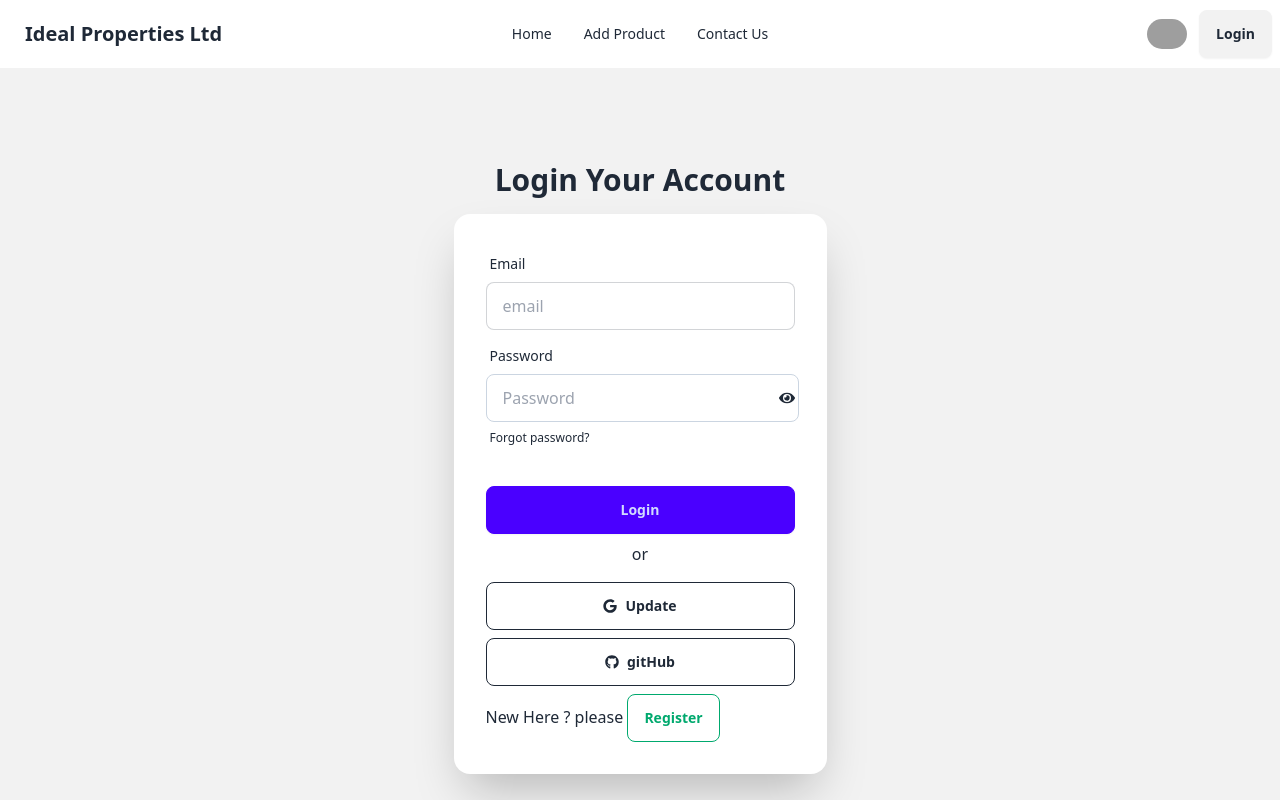
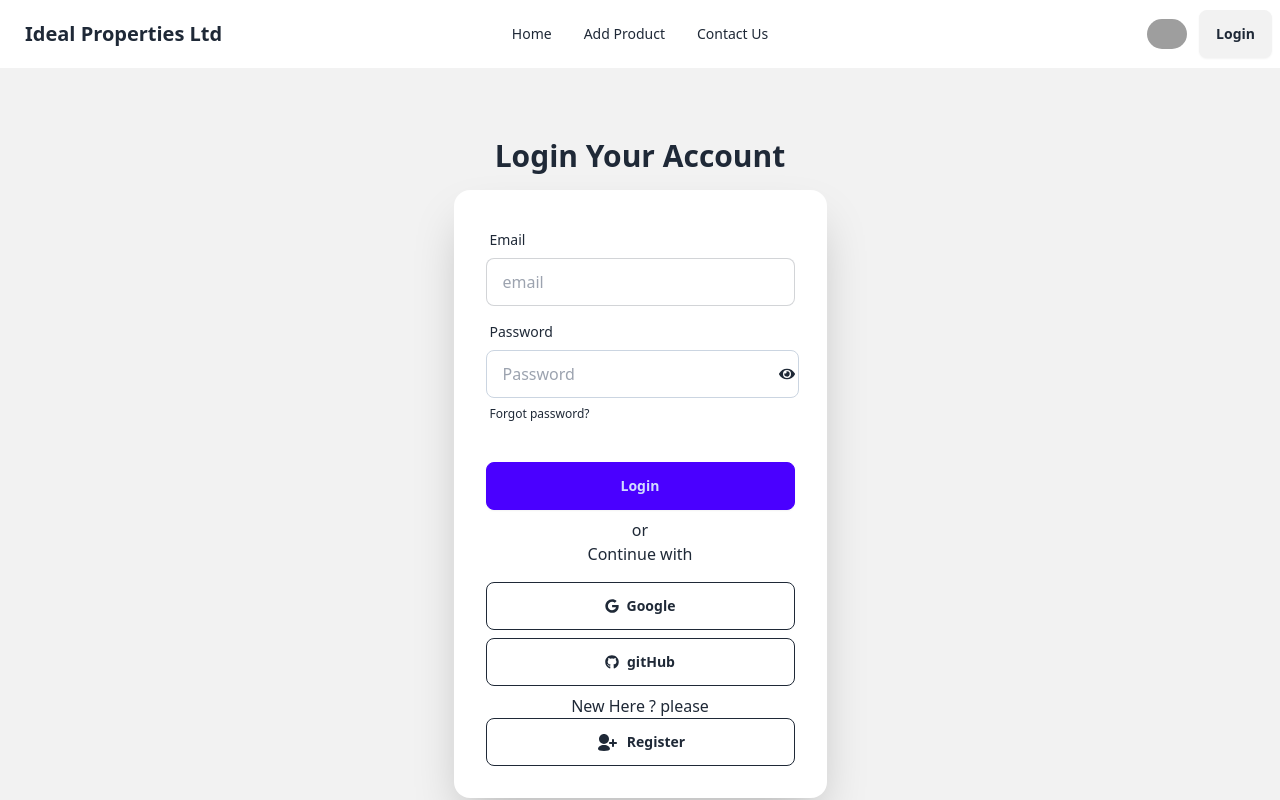
Before and after one commit to Jewel-190237/art-craft-store-client, a React (Vite) app: page /login in a window 1280 px wide. Shown: the top 800 px of the page. Built offline with nearby package versions, Linux system fonts and the light colour scheme; no server answers; grey boxes are pictures that could not be loaded.

Commit message:
icons added

```diff
--- a/src/components/auth/Login.jsx
+++ b/src/components/auth/Login.jsx
@@ -2,6 +2,8 @@
 import { useContext, useState } from "react";
 import { Link, useLocation, useNavigate } from "react-router-dom";
 import { FaEye, FaEyeSlash, FaGithub, FaGoogle } from 'react-icons/fa';
+import { TiUserAdd } from "react-icons/ti";
+
 import Swal from 'sweetalert2';
 import 'sweetalert2/dist/sweetalert2.css';
 import { authContext } from "../provider/AuthProvider";
@@ -121,24 +123,26 @@ const Login = () => {
                                 <button className="btn btn-primary">Login</button>
                             </div>
                             <div>
-                                <p className="text-center"> or</p>
+                                <p className="text-center"> or <br /> Continue with</p>
                             </div>
                             <div>
                                 <button onClick={handlesSignInWithGoogle} className="btn btn-outline w-full my-2">
                                     <FaGoogle></FaGoogle>
-                                    Update
+                                    Google
                                 </button>
                                 <button onClick={handlesSignInWithGitHub} className="btn btn-outline w-full">
                                     <FaGithub></FaGithub>
                                     gitHub
                                 </button>
                             </div>
-
                             <div>
-                                <p>New Here ? please <Link to='/register'>
-                                    <button className="btn btn-outline btn-success">Register</button>
-                                </Link> </p>
-
+                                <p className="text-center">New Here ? please </p>
+                                <Link to='/register'>
+                                    <button className="btn btn-outline w-full">
+                                        <TiUserAdd className="text-2xl"></TiUserAdd>
+                                        Register
+                                    </button>
+                                </Link>
                             </div>
                         </form>
                     </div>
--- a/src/components/auth/Register.jsx
+++ b/src/components/auth/Register.jsx
@@ -3,6 +3,8 @@ import { FaEye, FaEyeSlash } from 'react-icons/fa';
 import { useState } from "react";
 import Swal from 'sweetalert2';
 import 'sweetalert2/dist/sweetalert2.css';
+import { FaSignInAlt } from "react-icons/fa";
+
 
 
 const Register = () => {
@@ -102,9 +104,13 @@ const Register = () => {
                                 <button type="submit" className="btn btn-primary">Register</button>
                             </div>
                             <div>
-                                <p>Already have an account? <Link to='/login'>
-                                    <button className="btn btn-outline btn-success">Login</button>
-                                </Link> </p>
+                                <p>Already have an account?  Please</p>
+                                <Link to='/login'>
+                                    <button className="btn btn-outline w-full mt-4">
+                                        <FaSignInAlt></FaSignInAlt>
+                                        Login
+                                    </button>
+                                </Link>
                             </div>
                         </form>
                     </div>
--- a/src/components/layout/AddArt.jsx
+++ b/src/components/layout/AddArt.jsx
@@ -13,7 +13,7 @@ const AddArt = () => {
 
     const email = user.email;
 
-    console.log(email)
+    console.log(user)
 
     const handleAddArt = event => {
         event.preventDefault()
@@ -58,7 +58,7 @@ const AddArt = () => {
     return (
         <div>
             <div className="bg-[#F4F3F0] rounded-xl">
-                <h2 className="text-4xl text-center p-4">Add a New Coffee</h2>
+                <h2 className="text-4xl text-center p-4">Add a New Product</h2>
                 <form onSubmit={handleAddArt}>
                     <div className="md:flex gap-4 mb-4 ">
                         <div className="form-control md:w-1/2">
--- a/src/components/layout/UpdateArt.jsx
+++ b/src/components/layout/UpdateArt.jsx
@@ -45,10 +45,18 @@ const UpdateArt = () => {
             .then(data => {
                 console.log(data)
                 Swal.fire({
-                    icon: "success",
-                    title: "Art Added Successfully",
-                    showConfirmButton: false,
-                    timer: 2000
+                    title: "Do you want to save the changes?",
+                    showDenyButton: true,
+                    showCancelButton: true,
+                    confirmButtonText: "Save",
+                    denyButtonText: `Don't save`
+                }).then((result) => {
+                    /* Read more about isConfirmed, isDenied below */
+                    if (result.isConfirmed) {
+                        Swal.fire("Saved!", "", "success");
+                    } else if (result.isDenied) {
+                        Swal.fire("Changes are not saved", "", "info");
+                    }
                 });
                 navigate('/myCurt')
 
@@ -63,7 +71,7 @@ const UpdateArt = () => {
                     <div className="md:flex gap-4 ">
                         <div className="form-control md:w-1/2 p-4">
                             <span className="label-text">Name</span>
-                            <input type="text" name="product_name" defaultValue={product_name}  className="input input-bordered w-full input-success" />
+                            <input type="text" name="product_name" defaultValue={product_name} className="input input-bordered w-full input-success" />
                         </div>
                         <div className="form-control md:w-1/2 p-4">
                             <span className="label-text">Sub Category Name</span>
```
